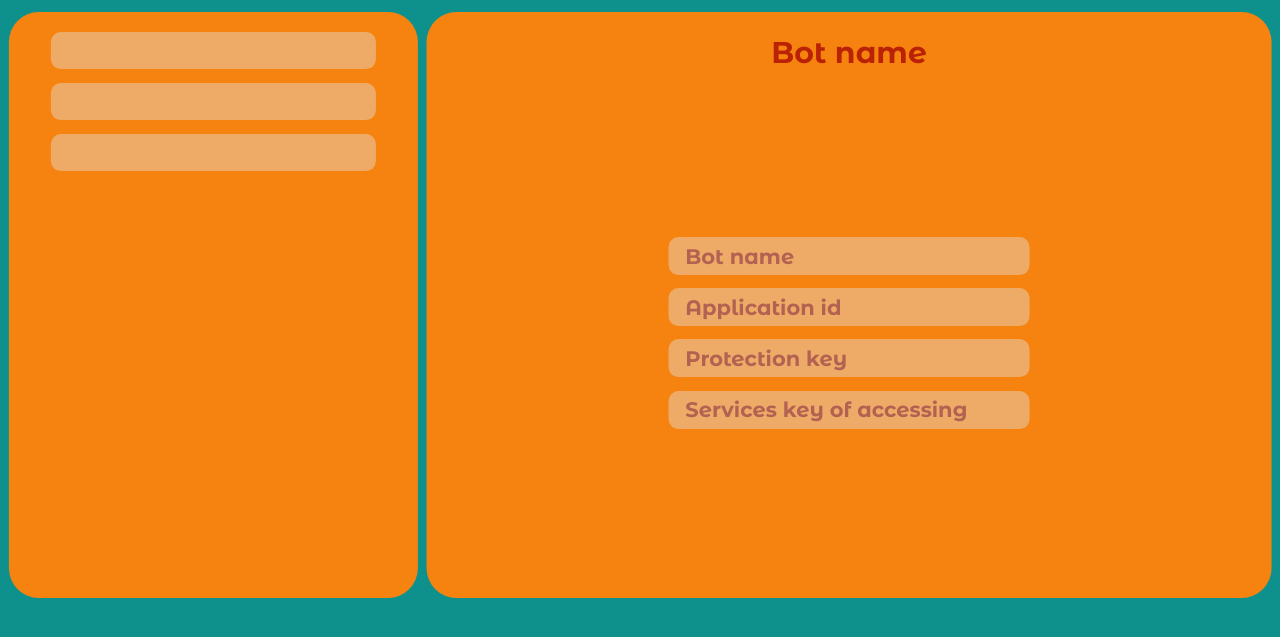
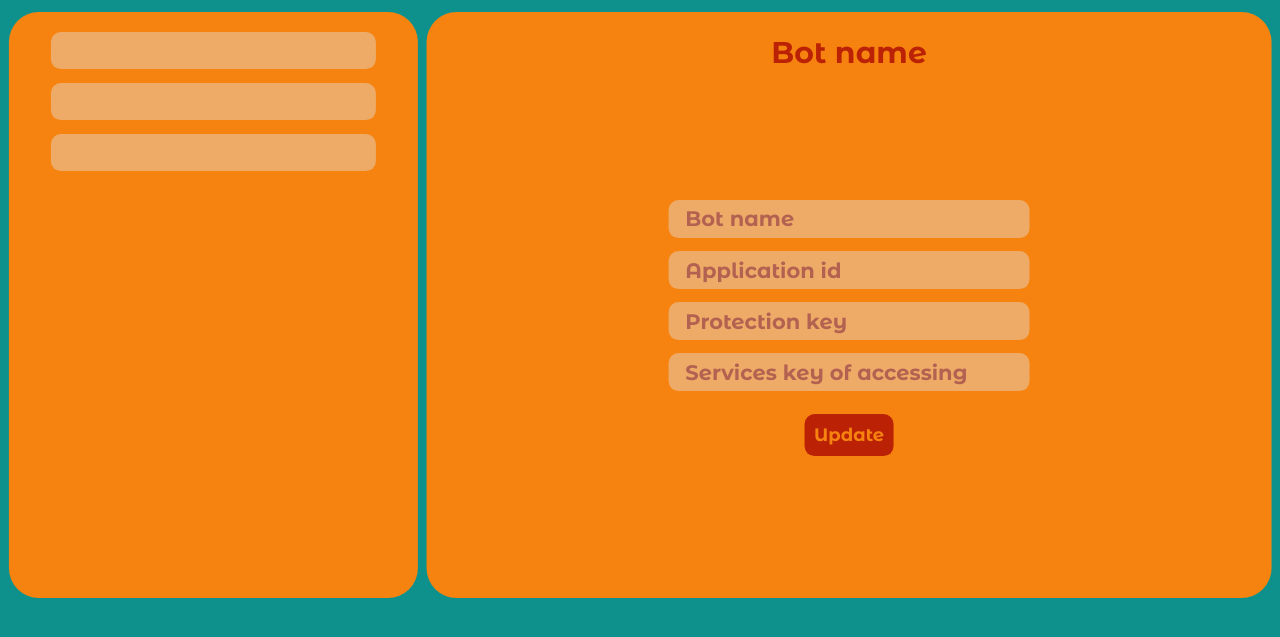
Before and after one commit to Parteim/BotPlace, a Django app: page /bot-place in a window 1280 px wide. Shown: the part 138-775 px from the top of the page. Run offline with Django 3.2, Linux system fonts and the light colour scheme; the visitor is signed in with stand-in values (Sample User, id 1); data that the repository does not hold is empty; some libraries are stand-ins or nearby versions.

Commit message:
create a form for bot settings

```diff
--- a/src/main/static/css/bot_place.css
+++ b/src/main/static/css/bot_place.css
@@ -233,8 +233,30 @@
     font-weight: 600;
 
     font-family: 'Montserrat Alternates', sans-serif;
+
+    transition: all .2s;
 }
 
 .settings_bot_field::placeholder {
     color: #b36150;
 }
+
+.setting_bot_update_btn {
+    margin: 5% 0;
+    padding: 3%;
+
+    background-color: #bb2205;
+
+    border: none;
+    border-radius: 10px;
+
+    font-size: 18px;
+    font-weight: 600;
+    color: #f6830f;
+
+    transition: all .2s;
+}
+
+.setting_bot_update_btn:hover {
+    background-color: #a01f06;
+}
--- a/src/main/static/js/bot_place.js
+++ b/src/main/static/js/bot_place.js
@@ -2,9 +2,13 @@ import {Request} from './requests.js';
 
 class BotInstance {
     botName = NaN;
-    uniqueBotId = NaN;
+    botSlug = NaN;
     botFor = NaN;
     dateOfCreation = NaN;
+    botSettingsInfo = NaN;
+
+    static revealFlag = false;
+    static url = 'http://127.0.0.1:8000/'
 
     botLisat = document.getElementById('existing_bot_list');
 
@@ -15,13 +19,14 @@ class BotInstance {
     botBarItem = document.createElement('li');
     botBarSettingsBtn = document.createElement('button');
 
-    constructor (botName, uniqueBotId, botFor, dateOfCreation) {
+    constructor (botName, botSlug, botFor, dateOfCreation) {
         this.botName = botName;
-        this.uniqueBotId = uniqueBotId;
+        this.botSlug = botSlug;
         this.botFor = botFor;
         this.dateOfCreation = dateOfCreation;
 
         this.creteItemOfListBot();
+        this.getBotSettings();
     }
 
     creteItemOfListBot() {
@@ -56,6 +61,11 @@ class BotInstance {
     }
 
     botPanel () {
+        document.getElementById('bot_panel_title').innerHTML = this.botName;
+
+        let botPanelBody = document.getElementById('bot_panel_body');
+        botPanelBody.innerHTML = '';
+
         console.log('call botPanel');
     }
 
@@ -63,42 +73,80 @@ class BotInstance {
         document.getElementById('bot_panel_title').innerHTML = this.botName;
 
         console.log('call botSettings');
-        document.getElementById('bot_panel_body').innerHTML = '';
+
+        let botPanelBody = document.getElementById('bot_panel_body');
+        botPanelBody.innerHTML = '';
 
         let form = document.createElement('form');
         let botNameField = document.createElement('input');
         let botAppIdField = document.createElement('input');
         let botProtectionKeyField = document.createElement('input');
         let botServecesKeyField = document.createElement('input');
+        let settingsBotUpdateBtn  = document.createElement('button');
 
         form.className = 'settings_bot_form';
         botNameField.className = 'settings_bot_field';
         botAppIdField.className = 'settings_bot_field';
         botProtectionKeyField.className = 'settings_bot_field';
         botServecesKeyField.className = 'settings_bot_field';
+        settingsBotUpdateBtn.className = 'setting_bot_update_btn';
 
         botNameField.placeholder = 'Bot name';
         botAppIdField.placeholder = 'Application id';
         botProtectionKeyField.placeholder = 'Protection key';
         botServecesKeyField.placeholder = 'Services key of accessing';
+
+        settingsBotUpdateBtn.innerText = 'Update';
+
+        form.appendChild(botNameField);
+        form.appendChild(botAppIdField);
+        form.appendChild(botProtectionKeyField);
+        form.appendChild(botServecesKeyField);
+        form.appendChild(settingsBotUpdateBtn);
+
+        if (this.botSettingsInfo) {
+            botNameField.value = this.botName;
+            botAppIdField.value = botSettingsInfo.bot_id;
+            botProtectionKeyField.value = botSettingsInfo.protection_key;
+            botServecesKeyField.value = botSettingsInfo.services_key_accessing;
+
+            botPanelBody.appendChild(form);
+        }
+        else {
+            return;
+        }
+
     }
 
     insertToBotlist(obj) {
         this.botLisat.appendChild(this.botItem);
 
         this.botTitle.addEventListener("click", function () {
-            if (!BotInstance.revealFlag) {
-                BotInstance.revealFlag = true;
-                obj.botPanel();
-            }
+            obj.botPanel();
         })
 
         this.botBarSettingsBtn.addEventListener("click", function () {
-            if (!BotInstance.revealFlag) {
-                BotInstance.revealFlag = true;
-                obj.botSettings();
-            }
+            obj.botSettings();
         })
+    }
+
+    getBotSettings() {
+        let request = new Request();
+        let url = BotInstance.url;
+
+        if (this.botFor == 'vk') {
+            url += 'vk/' + 'get-vk-bot/' + this.botSlug;
+        }
+
+        request.get(
+            url,
+            this.saveSettingsInfo
+        );
+    }
+
+    saveSettingsInfo(settings) {
+        console.log(settings[0]);
+        this.botSettingsInfo = 1;
     }
 
 
@@ -118,7 +166,7 @@ function getBotList () {
                     let botData = response[i].fields;
                     let bot = new BotInstance(
                         botData.bot_name,
-                        botData.unique_bot_id,
+                        botData.bot_slug,
                         botData.bot_for,
                         botData.date_of_creation,
                     );
--- a/src/main/templates/base/bot_place.html
+++ b/src/main/templates/base/bot_place.html
@@ -74,6 +74,8 @@
                 <input placeholder="Protection key" name="protection_key" type="text" class="settings_bot_field">
                 <input placeholder="Services key of accessing" name="services_key_accessing" type="text" class="settings_bot_field">
 
+                <button type="submit" class="setting_bot_update_btn">Update</button>
+
             </form>
 
         </main>
```
